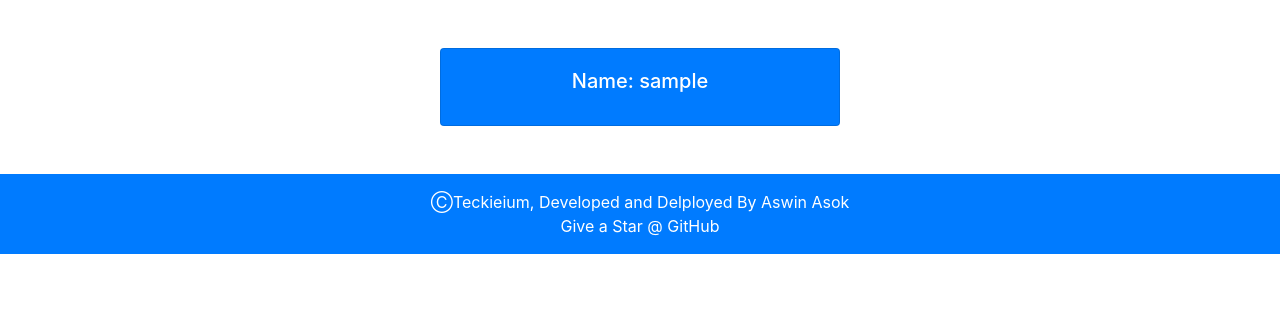
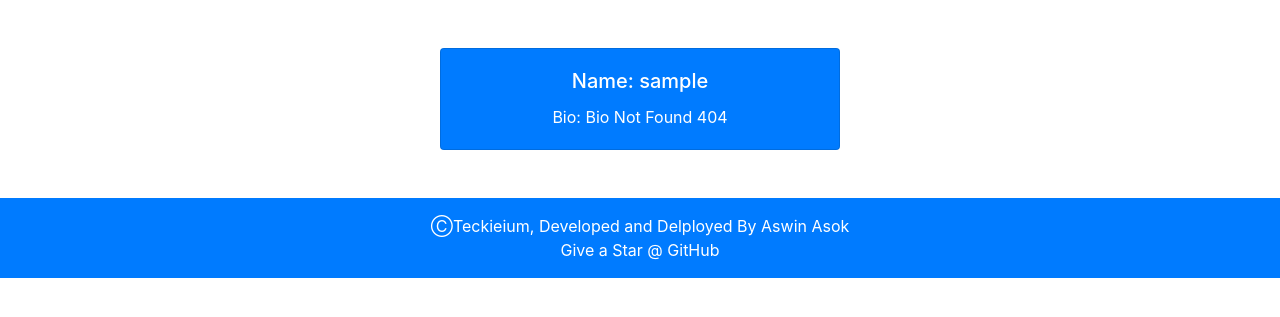
Before and after one commit to AswinAsok/Teckieium, a Django app: page /profile/ in a window 1280 px wide. Shown: the part 56-373 px from the top of the page. Run offline with Django 3.2, Linux system fonts and the light colour scheme; the visitor is signed in with stand-in values (Sample User, id 1); data comes from the database, SQL or seed files in the repository; data that the repository does not hold is empty; some libraries are stand-ins or nearby versions.

Commit message:
Default Bio added for users without any bio

```diff
--- a/Blog/views.py
+++ b/Blog/views.py
@@ -46,13 +46,16 @@ def authordetails(request, author_id):
     Author = User.objects.get(id=author_id)
     try:
         bio = Bio.objects.get(user = Author)
+        default_bio = None
     except Bio.DoesNotExist:
         bio = None
+        default_bio = "Bio Not Found 404"
 
     blogs = BlogPost.objects.filter(blog_author = Author)
     context = {}
     context['Author'] = Author
     context['Bio'] = bio
+    context['Default_bio'] = default_bio
     context['Blogs'] = blogs
     return render(request, "authordetails.html", context)
 
@@ -60,12 +63,15 @@ def profile(request):
     user = User.objects.get(id = request.user.id)
     try:
         bio = Bio.objects.get(user = user)
+        default_bio = None
     except Bio.DoesNotExist:
         bio = None
+        default_bio = "Bio Not Found 404"
     blogs = BlogPost.objects.filter(blog_author = user)
     context = {}
     context['User'] = user
     context['Bio'] = bio
+    context['Default_bio'] = default_bio
     context['Blogs'] = blogs
     return render(request, "profile.html", context)
 
--- a/Templates/profile.html
+++ b/Templates/profile.html
@@ -5,9 +5,13 @@
 
   <div class="card-body text-white ">
     <h5 class="card-title d-flex justify-content-center ">Name: {{User.username}}</h5>
-    {%if Bio != None %}
+    {%if Bio%}
     <p class="card-text text-center">
-      {{Bio.bio}}
+     Bio: {{Bio.bio}}
+    </p>
+    {% else %}
+    <p class="card-text text-center">
+      Bio: {{Default_bio}}
     </p>
     {%endif%}
   </div>
```
Also changed, not shown: Templates/authordetails.html (+7 -1 lines).
